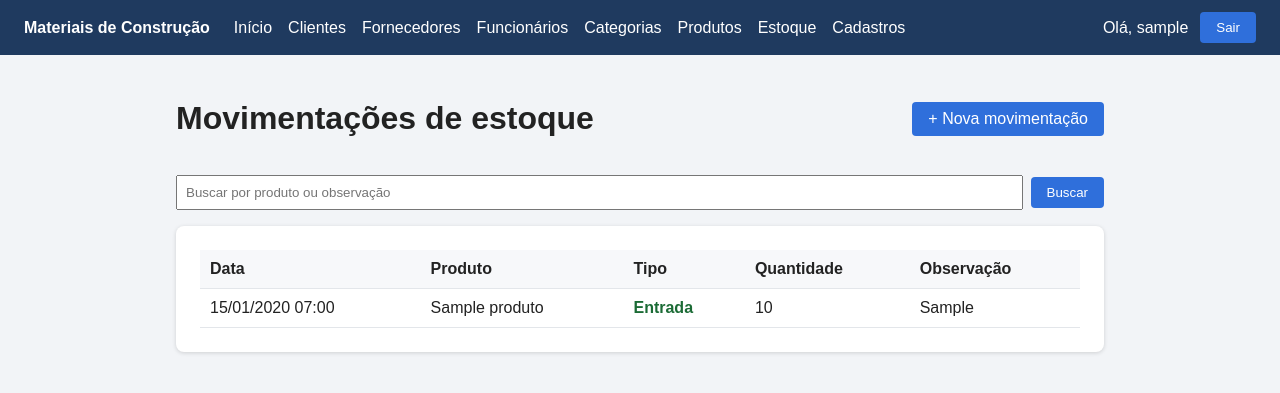
After one commit to leonicio77/Empresa-de-Materiais-de-Construcao, a Django app: page /estoque/ in a window 1280 px wide. The commit adds this page. Shown: the top 393 px of the page. Run offline with Django 5.2, Linux system fonts and the light colour scheme; a user stored in the database is signed in; tables that the repository leaves empty hold one stand-in row (values such as "Sample post").

Commit message:
Adiciona tela de movimentacoes de estoque

```diff
--- a/app/models.py
+++ b/app/models.py
@@ -126,7 +126,12 @@ class MovimentacaoEstoque(models.Model):
         ordering = ["-data"]
 
     def clean(self):
-        if self.pk is None and self.tipo != "entrada":
+        if (
+            self.pk is None
+            and self.produto_id
+            and self.quantidade
+            and self.tipo != "entrada"
+        ):
             if self.quantidade > self.produto.qtd_estoque:
                 raise ValidationError("Estoque insuficiente para esta movimentação.")
 
--- a/app/urls.py
+++ b/app/urls.py
@@ -26,4 +26,7 @@ urlpatterns = [
     path("produtos/novo/", views.ProdutoCreateView.as_view(), name="produto_novo"),
     path("produtos/<int:pk>/editar/", views.ProdutoUpdateView.as_view(), name="produto_editar"),
     path("produtos/<int:pk>/excluir/", views.ProdutoDeleteView.as_view(), name="produto_excluir"),
+
+    path("estoque/", views.MovimentacaoListView.as_view(), name="movimentacao_lista"),
+    path("estoque/nova/", views.MovimentacaoCreateView.as_view(), name="movimentacao_novo"),
 ]
--- a/app/views.py
+++ b/app/views.py
@@ -7,7 +7,9 @@ from django.shortcuts import redirect, render
 from django.urls import reverse
 from django.views.generic import CreateView, DeleteView, ListView, UpdateView
 
-from .models import Categoria, Cliente, Fornecedor, Funcionario, Produto
+from .models import (
+    Categoria, Cliente, Fornecedor, Funcionario, MovimentacaoEstoque, Produto,
+)
 
 @login_required
 def home(request):
@@ -239,3 +241,23 @@ class ProdutoDeleteView(BaseDeleteView):
     model = Produto
     prefixo = "produto"
     nome = "produto"
+
+# ---------- Estoque (movimentações) ----------
+
+class MovimentacaoListView(BaseListView):
+    model = MovimentacaoEstoque
+    template_name = "estoque/lista.html"
+    context_object_name = "movimentacoes"
+    campos_busca = ("produto__nome", "observacao")
+    ordenacao = "-data"
+    paginate_by = 20
+
+    def get_queryset(self):
+        return super().get_queryset().select_related("produto")
+
+
+class MovimentacaoCreateView(BaseCreateView):
+    model = MovimentacaoEstoque
+    fields = ["produto", "tipo", "quantidade", "observacao"]
+    prefixo = "movimentacao"
+    nome = "movimentação de estoque"
--- a/static/css/estilo.css
+++ b/static/css/estilo.css
@@ -93,3 +93,15 @@ button {
     color: #b00020;
     font-size: 12px;
   }
+
+  .positivo { color: #1b6b35; font-weight: bold; }
+  .negativo { color: #b00020; font-weight: bold; }
+
+  .paginacao {
+    display: flex;
+    justify-content: center;
+    align-items: center;
+    gap: 16px;
+    margin: 16px 0;
+  }
+  .paginacao a { color: #2f6fdb; text-decoration: none; }
--- a/templates/base.html
+++ b/templates/base.html
@@ -18,7 +18,9 @@
       <a href="{% url 'funcionario_lista' %}">Funcionários</a>
       <a href="{% url 'categoria_lista' %}">Categorias</a>
       <a href="{% url 'produto_lista' %}">Produtos</a>
+      <a href="{% url 'movimentacao_lista' %}">Estoque</a>
       <a href="{% url 'admin:index' %}">Cadastros</a>
+
     </nav>
     <form method="post" action="{% url 'logout' %}">
       {% csrf_token %}
--- /dev/null
+++ b/templates/estoque/lista.html
@@ -0,0 +1,59 @@
+{% extends "base.html" %}
+
+{% block titulo %}Estoque{% endblock %}
+
+{% block conteudo %}
+<div class="barra">
+  <h1>Movimentações de estoque</h1>
+  <a class="botao" href="{% url 'movimentacao_novo' %}">+ Nova movimentação</a>
+</div>
+
+<form method="get" class="busca">
+  <input type="text" name="q" value="{{ busca }}" placeholder="Buscar por produto ou observação">
+  <button type="submit">Buscar</button>
+  {% if busca %}<a href="{% url 'movimentacao_lista' %}">Limpar</a>{% endif %}
+</form>
+
+<div class="cartao">
+  <table>
+    <thead>
+      <tr>
+        <th>Data</th>
+        <th>Produto</th>
+        <th>Tipo</th>
+        <th>Quantidade</th>
+        <th>Observação</th>
+      </tr>
+    </thead>
+    <tbody>
+      {% for mov in movimentacoes %}
+      <tr>
+        <td>{{ mov.data|date:"d/m/Y H:i" }}</td>
+        <td>{{ mov.produto }}</td>
+        <td>
+          <span class="{% if mov.tipo == 'entrada' %}positivo{% else %}negativo{% endif %}">
+            {{ mov.get_tipo_display }}
+          </span>
+        </td>
+        <td>{{ mov.quantidade }}</td>
+        <td>{{ mov.observacao|default:"-" }}</td>
+      </tr>
+      {% empty %}
+      <tr><td colspan="5">Nenhuma movimentação encontrada.</td></tr>
+      {% endfor %}
+    </tbody>
+  </table>
+</div>
+
+{% if is_paginated %}
+<div class="paginacao">
+  {% if page_obj.has_previous %}
+    <a href="?page={{ page_obj.previous_page_number }}&q={{ busca|urlencode }}">« Anterior</a>
+  {% endif %}
+  <span>Página {{ page_obj.number }} de {{ paginator.num_pages }}</span>
+  {% if page_obj.has_next %}
+    <a href="?page={{ page_obj.next_page_number }}&q={{ busca|urlencode }}">Próxima »</a>
+  {% endif %}
+</div>
+{% endif %}
+{% endblock %}
```
